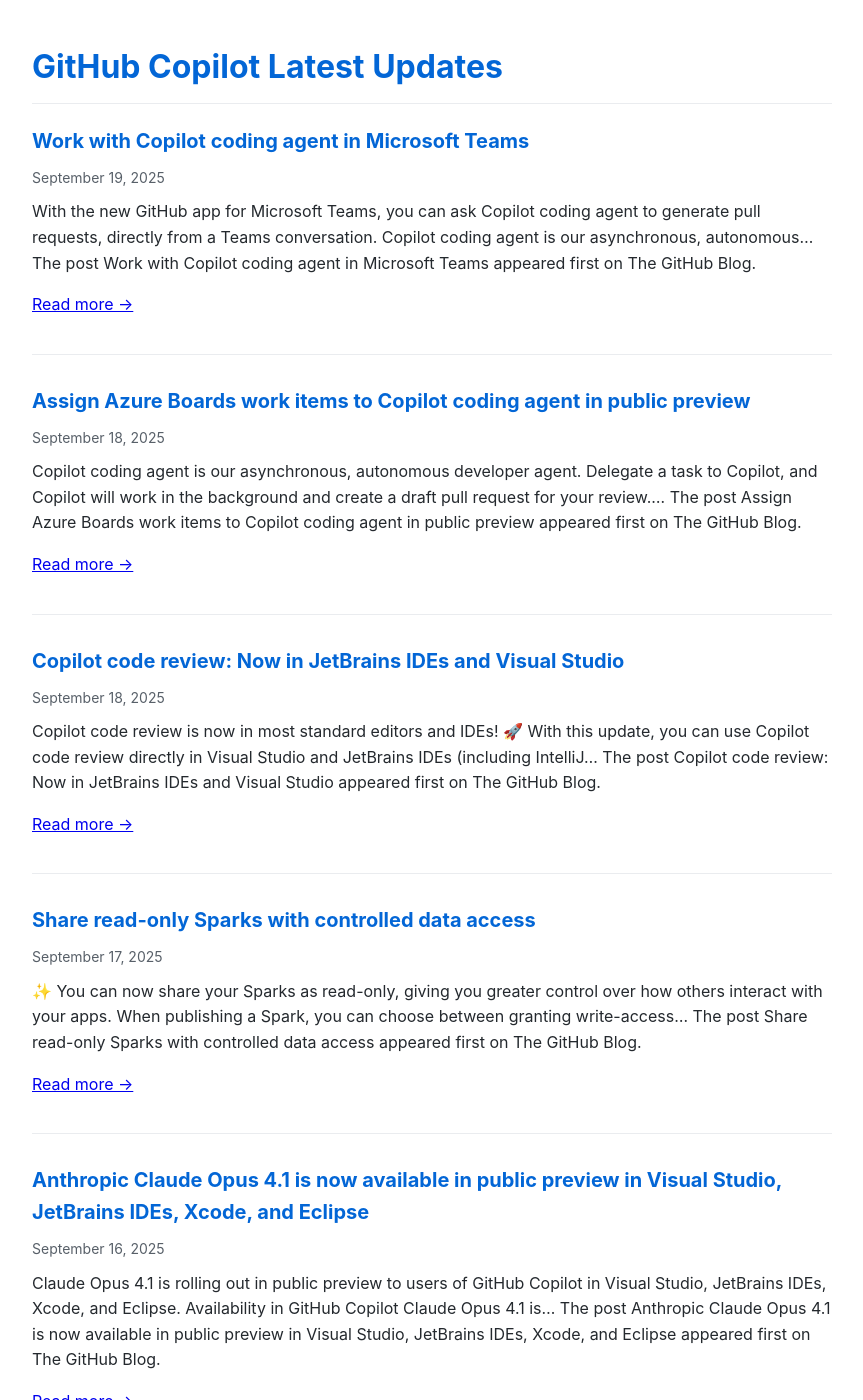
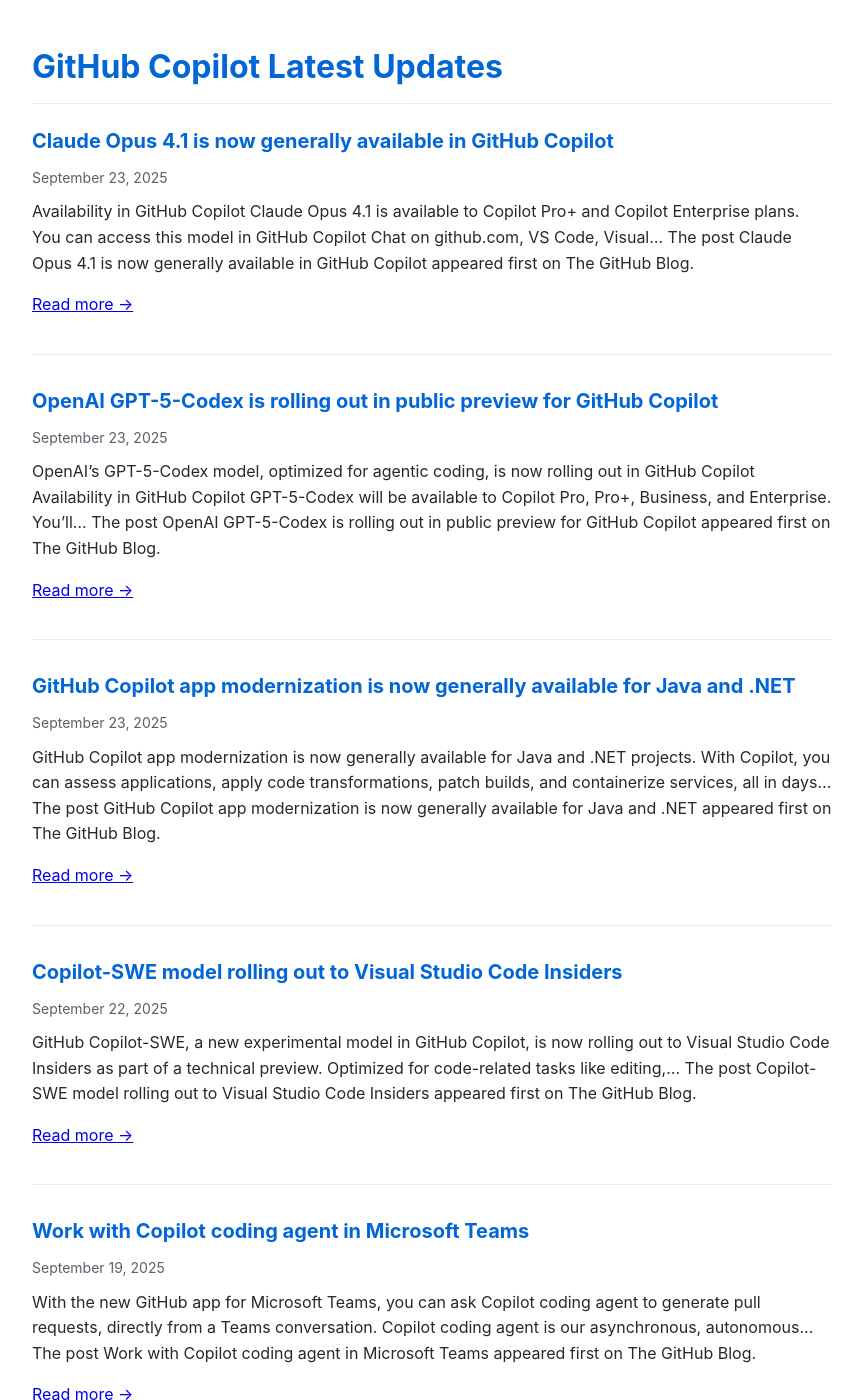
Before and after one commit to Oregand/oregand.github.io, a Jekyll site: the page copilot-feed.html, which Jekyll copies as it is, in a window 1280 px wide and 1400 px high. Shown: the whole window, without its empty margins (208-1071 px from the left). Built offline with Jekyll 4.4.1, drawn with Linux system fonts in a browser that asks for light colours; some of the changed text lies outside the part shown.

Commit message:
Update RSS feed

```diff
--- a/copilot-feed.html
+++ b/copilot-feed.html
@@ -62,6 +62,58 @@
 </head>
 <body>
   <h1>GitHub Copilot Latest Updates</h1>
+
+  <div class="feed-item">
+    <div class="feed-title">
+      <a href="https://github.blog/changelog/2025-09-23-claude-opus-4-1-is-now-generally-available-in-github-copilot" target="_blank">Claude Opus 4.1 is now generally available in GitHub Copilot</a>
+    </div>
+    <div class="feed-date">September 23, 2025</div>
+    <div class="feed-description">
+      Availability in GitHub Copilot Claude Opus 4.1 is available to Copilot Pro+ and Copilot Enterprise plans. You can access this model in GitHub Copilot Chat on github.com, VS Code, Visual&#8230;
+The post Claude Opus 4.1 is now generally available in GitHub Copilot appeared first on The GitHub Blog.
+
+      <p><a href="https://github.blog/changelog/2025-09-23-claude-opus-4-1-is-now-generally-available-in-github-copilot" target="_blank">Read more →</a></p>
+    </div>
+  </div>
+
+  <div class="feed-item">
+    <div class="feed-title">
+      <a href="https://github.blog/changelog/2025-09-23-openai-gpt-5-codex-is-rolling-out-in-public-preview-for-github-copilot" target="_blank">OpenAI GPT-5-Codex is rolling out in public preview for GitHub Copilot</a>
+    </div>
+    <div class="feed-date">September 23, 2025</div>
+    <div class="feed-description">
+      OpenAI&#8217;s GPT-5-Codex model, optimized for agentic coding, is now rolling out in GitHub Copilot Availability in GitHub Copilot GPT-5-Codex will be available to Copilot Pro, Pro+, Business, and Enterprise. You&#8217;ll&#8230;
+The post OpenAI GPT-5-Codex is rolling out in public preview for GitHub Copilot appeared first on The GitHub Blog.
+
+      <p><a href="https://github.blog/changelog/2025-09-23-openai-gpt-5-codex-is-rolling-out-in-public-preview-for-github-copilot" target="_blank">Read more →</a></p>
+    </div>
+  </div>
+
+  <div class="feed-item">
+    <div class="feed-title">
+      <a href="https://github.blog/changelog/2025-09-22-github-copilot-app-modernization-is-now-generally-available-for-java-and-net" target="_blank">GitHub Copilot app modernization is now generally available for Java and .NET</a>
+    </div>
+    <div class="feed-date">September 23, 2025</div>
+    <div class="feed-description">
+      GitHub Copilot app modernization is now generally available for Java and .NET projects. With Copilot, you can assess applications, apply code transformations, patch builds, and containerize services, all in days&#8230;
+The post GitHub Copilot app modernization is now generally available for Java and .NET appeared first on The GitHub Blog.
+
+      <p><a href="https://github.blog/changelog/2025-09-22-github-copilot-app-modernization-is-now-generally-available-for-java-and-net" target="_blank">Read more →</a></p>
+    </div>
+  </div>
+
+  <div class="feed-item">
+    <div class="feed-title">
+      <a href="https://github.blog/changelog/2025-09-22-copilot-swe-model-rolling-out-to-visual-studio-code-insiders" target="_blank">Copilot-SWE model rolling out to Visual Studio Code Insiders</a>
+    </div>
+    <div class="feed-date">September 22, 2025</div>
+    <div class="feed-description">
+      GitHub Copilot-SWE, a new experimental model in GitHub Copilot, is now rolling out to Visual Studio Code Insiders as part of a technical preview. Optimized for code-related tasks like editing,&#8230;
+The post Copilot-SWE model rolling out to Visual Studio Code Insiders appeared first on The GitHub Blog.
+
+      <p><a href="https://github.blog/changelog/2025-09-22-copilot-swe-model-rolling-out-to-visual-studio-code-insiders" target="_blank">Read more →</a></p>
+    </div>
+  </div>
 
   <div class="feed-item">
     <div class="feed-title">
@@ -141,60 +193,8 @@ The post GitHub MCP Registry: The fastest way to discover AI tools appeared firs
     </div>
   </div>
 
-  <div class="feed-item">
-    <div class="feed-title">
-      <a href="https://github.blog/changelog/2025-09-14-auto-model-selection-for-copilot-in-vs-code-in-public-preview" target="_blank">Auto model selection for Copilot in VS Code in public preview</a>
-    </div>
-    <div class="feed-date">September 15, 2025</div>
-    <div class="feed-description">
-      GitHub Copilot in Visual Studio Code now includes an Auto option that picks the model for you. You can select Auto from the model picker. It&#8217;s available for Copilot Free,&#8230;
-The post Auto model selection for Copilot in VS Code in public preview appeared first on The GitHub Blog.
-
-      <p><a href="https://github.blog/changelog/2025-09-14-auto-model-selection-for-copilot-in-vs-code-in-public-preview" target="_blank">Read more →</a></p>
-    </div>
-  </div>
-
-  <div class="feed-item">
-    <div class="feed-title">
-      <a href="https://github.blog/changelog/2025-09-12-github-copilot-in-vs-code-august-release-v1-104" target="_blank">GitHub Copilot in VS Code August release (v1.104)</a>
-    </div>
-    <div class="feed-date">September 12, 2025</div>
-    <div class="feed-description">
-      The August 2025 update to GitHub Copilot in Visual Studio Code (v1.104) brings greater flexibility, security, and productivity to AI-powered development workflows. Highlights Auto model selection in Copilot Chat: Copilot&#8230;
-The post GitHub Copilot in VS Code August release (v1.104) appeared first on The GitHub Blog.
-
-      <p><a href="https://github.blog/changelog/2025-09-12-github-copilot-in-vs-code-august-release-v1-104" target="_blank">Read more →</a></p>
-    </div>
-  </div>
-
-  <div class="feed-item">
-    <div class="feed-title">
-      <a href="https://github.blog/changelog/2025-09-12-internal-mcp-registry-and-allowlist-controls-for-vs-code-insiders" target="_blank">Internal MCP registry and allowlist controls for VS Code Insiders</a>
-    </div>
-    <div class="feed-date">September 12, 2025</div>
-    <div class="feed-description">
-      Enterprise and organization administrators can now configure MCP registries and test allowlist enforcement in VS Code Insiders, preparing for the rollout across all Copilot environments. Understanding MCP registries and allowlists&#8230;
-The post Internal MCP registry and allowlist controls for VS Code Insiders appeared first on The GitHub Blog.
-
-      <p><a href="https://github.blog/changelog/2025-09-12-internal-mcp-registry-and-allowlist-controls-for-vs-code-insiders" target="_blank">Read more →</a></p>
-    </div>
-  </div>
-
-  <div class="feed-item">
-    <div class="feed-title">
-      <a href="https://github.blog/changelog/2025-09-11-bring-your-own-key-byok-support-for-jetbrains-ides-and-xcode-in-public-preview" target="_blank">Bring Your Own Key (BYOK) support for JetBrains IDEs and Xcode in public preview</a>
-    </div>
-    <div class="feed-date">September 12, 2025</div>
-    <div class="feed-description">
-      Bring Your Own Key (BYOK) support is now in public preview for GitHub Copilot Chat in JetBrains IDEs and Xcode! If you already have an API key from a supported&#8230;
-The post Bring Your Own Key (BYOK) support for JetBrains IDEs and Xcode in public preview appeared first on The GitHub Blog.
-
-      <p><a href="https://github.blog/changelog/2025-09-11-bring-your-own-key-byok-support-for-jetbrains-ides-and-xcode-in-public-preview" target="_blank">Read more →</a></p>
-    </div>
-  </div>
-
   <div class="update-info">
-    Feed last updated: September 23, 2025 at 12:01 PM
+    Feed last updated: September 24, 2025 at 12:02 AM
   </div>
 </body>
 </html>
```
